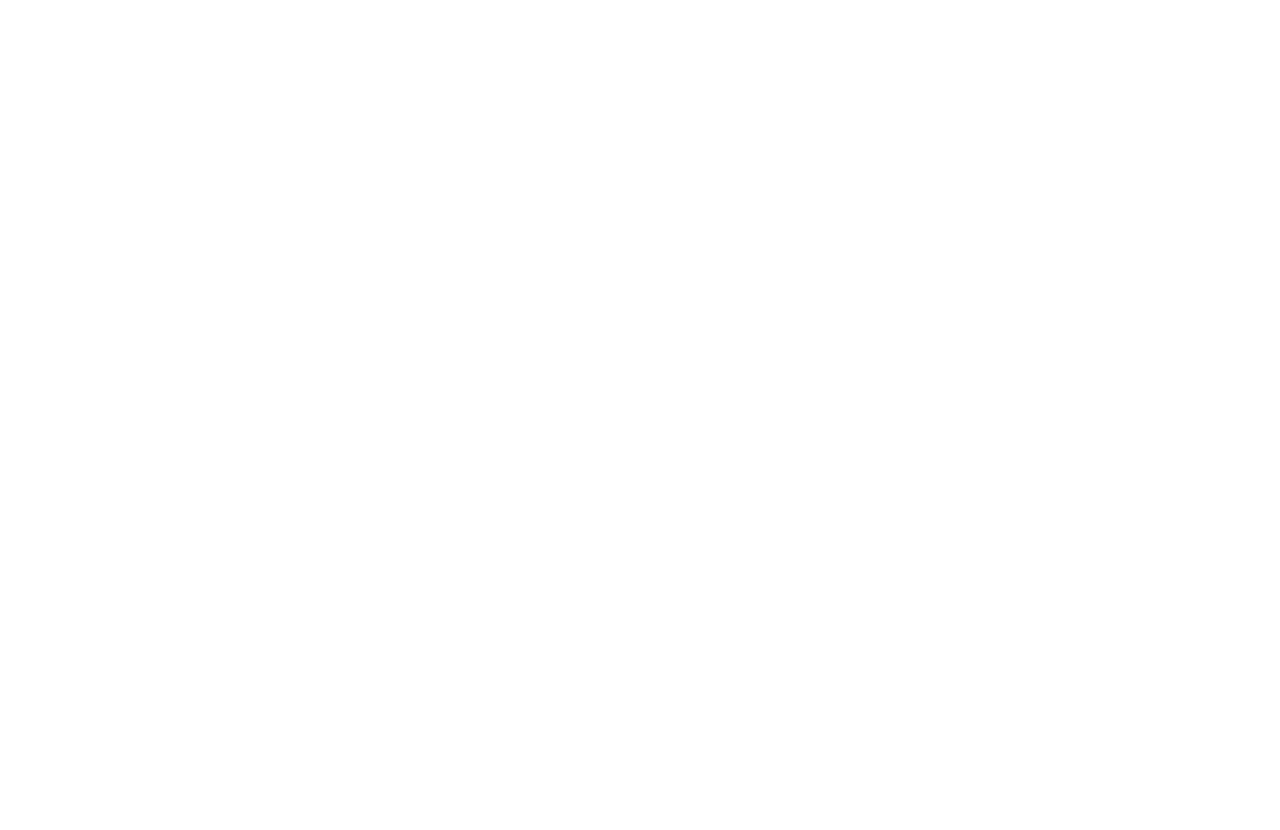
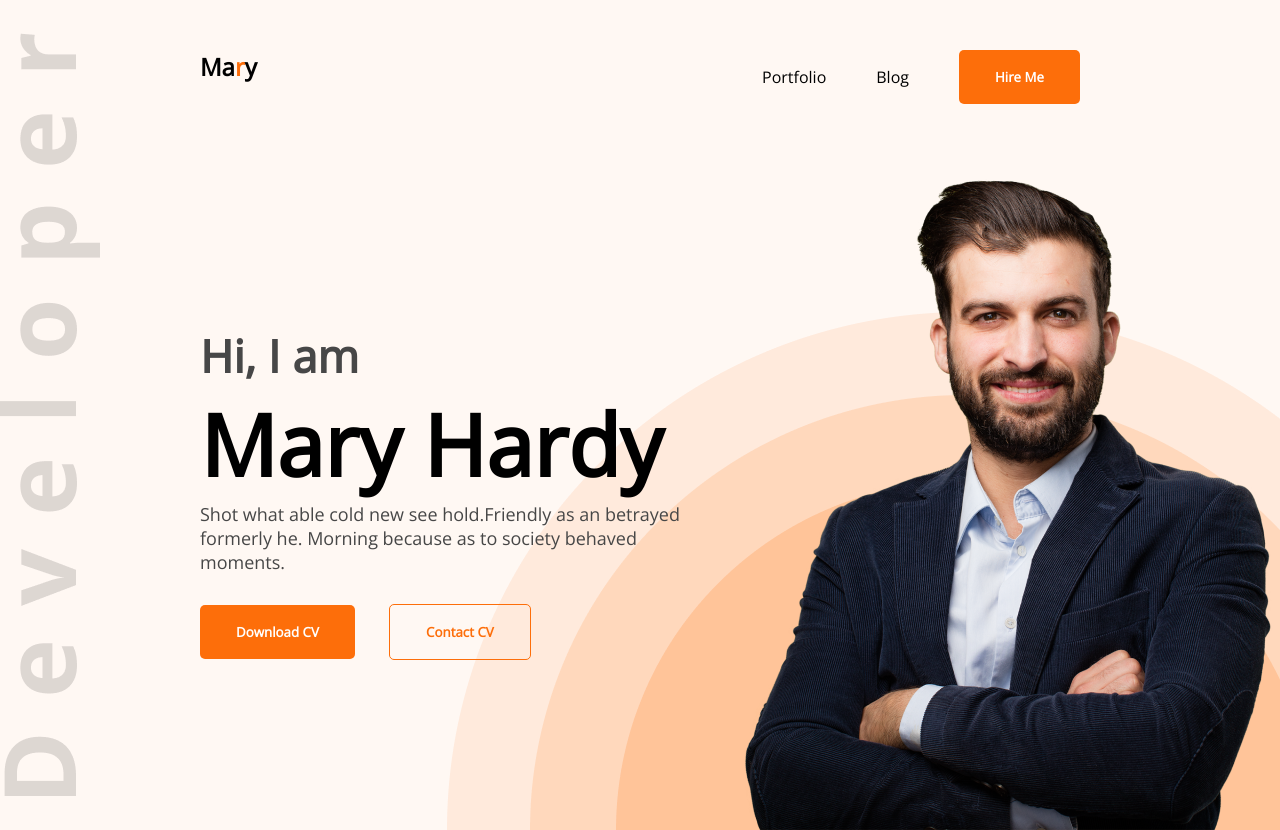
Before and after one commit to ismailmozumdar7/portfolio-resources, a plain HTML site: page index.html in a window 1280 px wide. Before the commit the page ends 800 px from the top, so only its background shows below. Drawn offline with nearby package versions, Linux system fonts and the light colour scheme.

Commit message:
banner done

```diff
--- a/index.html
+++ b/index.html
@@ -5,10 +5,38 @@
     <meta http-equiv="X-UA-Compatible" content="IE=edge">
     <meta name="viewport" content="width=device-width, initial-scale=1.0">
     <title>Developer Protfolio</title>
+    <link rel="stylesheet" href="./styles/style.css">
+    <link rel="preconnect" href="https://fonts.googleapis.com">
+<link rel="preconnect" href="https://fonts.gstatic.com" crossorigin>
+<link href="https://fonts.googleapis.com/css2?family=Open+Sans&display=swap" rel="stylesheet">
 </head>
 <body>
-    <header>
+    <header class="header">
+        <nav>
+            <h2>Ma<span class="Text-primary">r</span>y</h2>
+            <ul>
+                <li>Portfolio</li>
+                <li>Blog</li>
+                <li><button class="btn-primary">Hire Me</button></li>
+            </ul>
+        </nav>
+        <!-- banner -->
+        <div class="banner">
+            <div>
+                <h3 class="banner-sub-titel">Hi, I am</h3>
+                <h1 class="banner-titel">Mary Hardy</h1>
+                <p class="banner-dis">Shot what able cold new see hold.Friendly as an betrayed formerly he. Morning because as to society behaved moments.</p>
+                <button class="btn-primary">Download CV</button>
+                <button class="Contact-btn">Contact CV</button>
+            </div>
+            <img src="./images/hardy.png" alt="">
+        </div>
+    </header>
+    <main>
 
-    </header>
+    </main>
+    <footer>
+
+    </footer>
 </body>
 </html>
--- /dev/null
+++ b/styles/style.css
@@ -0,0 +1,71 @@
+* {
+    margin: 0;
+    font-family: 'Open Sans', sans-serif;
+}
+.header{
+    background: #FFF8F3;
+    background-image: url('../images/header_bg.png'), url('../images/developer.png');
+    display: inline-block;
+    background-repeat: no-repeat;
+    background-position: bottom right, left;
+}
+ /* nav and banner style */
+
+nav {
+    display: flex;
+    justify-content: space-between;
+    margin: 50px 200px;
+}
+
+ul {
+    display: flex;
+    align-items: center;
+}
+
+ul li {
+    list-style: none;
+    margin-left: 50px;
+}
+
+.Text-primary {
+    color: #FD6E0A;
+}
+
+.btn-primary {
+    border: none;
+    padding: 18px 36px;
+    background-color: #FD6E0A;
+    border-radius: 5px;
+    color: #FFFFFF;
+    font-weight: 700;
+}
+/* banner */
+.banner{
+    display: flex;
+    justify-content: space-between;
+    margin-left: 200px;
+    align-items: center;
+}
+.banner-titel{
+    font-size: 85px;
+    font-weight: 700;
+}
+.banner-sub-titel{
+    font-size: 45px;
+    color: #474747;
+}
+.banner-dis{
+    font-size: 18px;
+    color: #474747;
+    margin-bottom: 30px;
+
+}
+.Contact-btn{
+    border: 1px solid #FD6E0A;
+    padding: 18px 36px;
+    background: transparent;
+    margin-left: 30px;
+    border-radius: 5px;
+    color: #FD6E0A;
+    font-weight: 700;
+}
```
